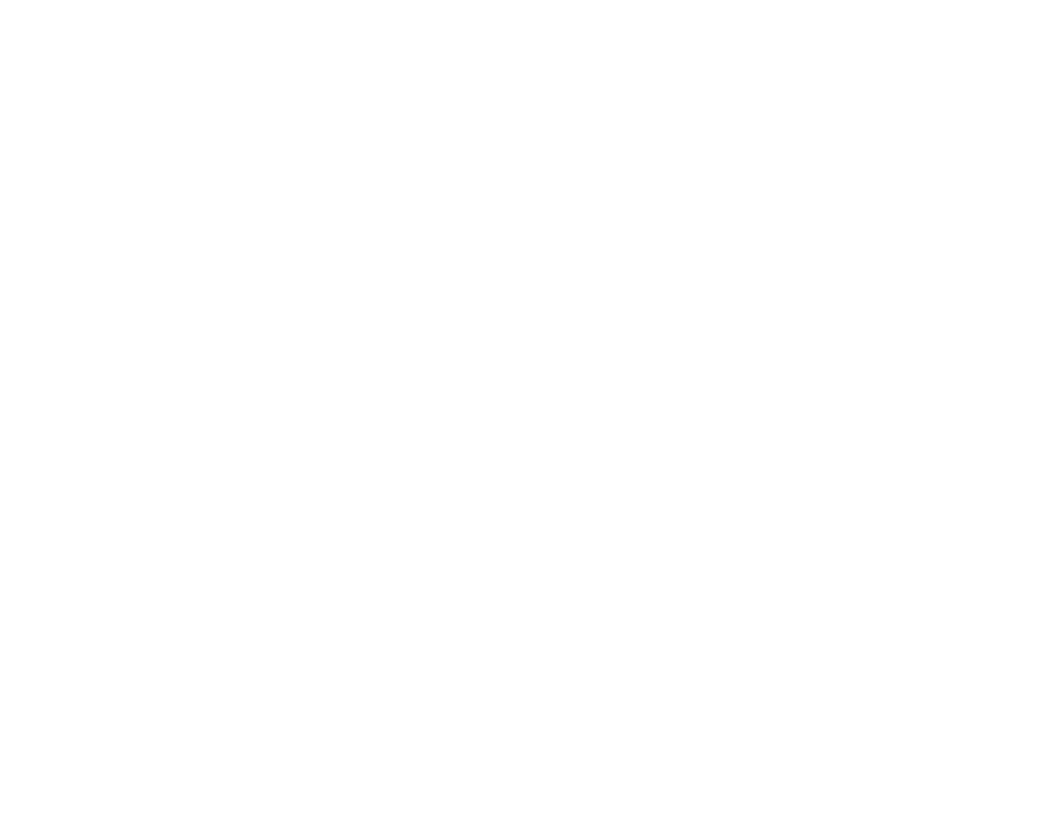
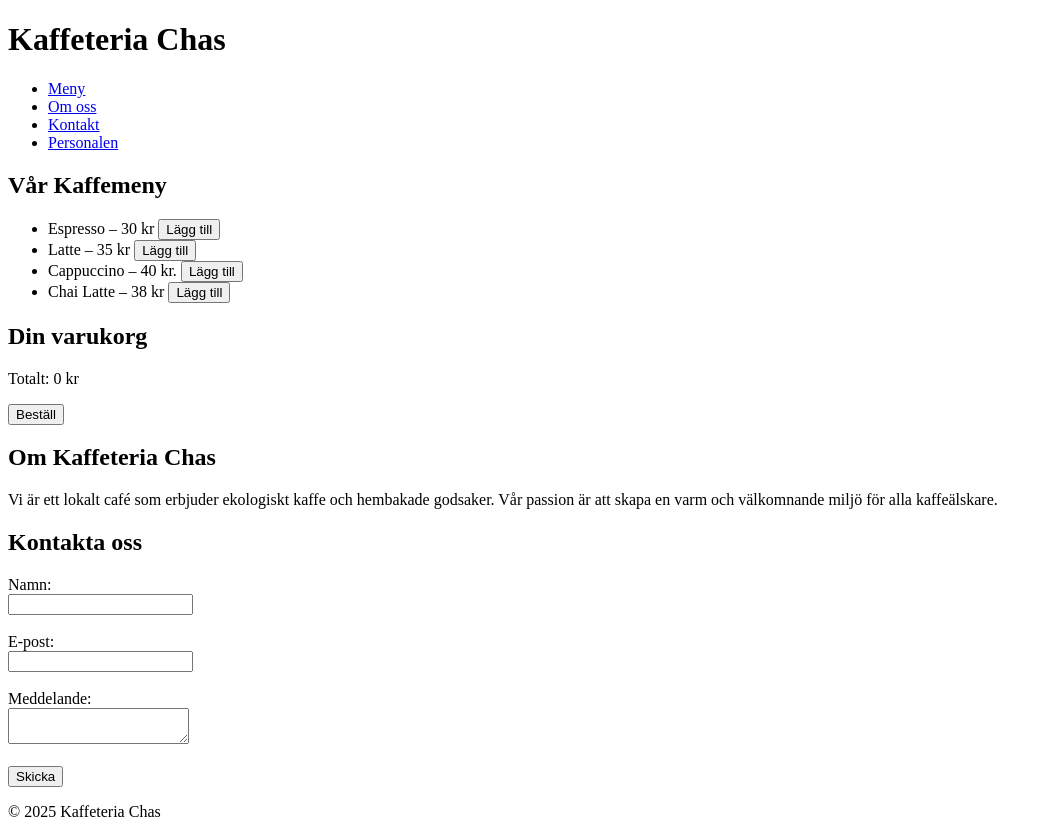
Before and after one commit to IsabelleLof/FOS25-bootcamp-exm, a plain HTML site: page index.html in a window 1280 px wide. Shown: the whole page, without its empty margins (0-1052 px from the left). Before the commit the page ends 800 px from the top, so only its background shows below. Drawn offline with Linux system fonts and the light colour scheme.

Commit message:
grund HTML

```diff
--- a/index.html
+++ b/index.html
@@ -6,6 +6,78 @@
     <title>Document</title>
 </head>
 <body>
+    <!DOCTYPE html>
+<html lang="sv">
+<head>
+  <meta charset="UTF-8">
+  <title>Kaffeteria Chas Globen</title>
+</head>
+<body>
+
+  <header>
+    <h1>Kaffeteria Chas</h1>
+    <nav>
+      <ul>
+        <li><a href="#menu">Meny</a></li>
+        <li><a href="#about">Om oss</a></li>
+        <li><a href="#contact">Kontakt</a></li>
+        <li><a href="#personal">Personalen</a></li>
+      </ul>
+    </nav>
+  </header>
+
+  <main>
+
+    <section id="menu">
+      <h2>Vår Kaffemeny</h2>
+      <ul>
+        <li>Espresso – 30 kr    <button data-product="Espresso" data-price="30">Lägg till</button></li>
+        <li>Latte – 35 kr       <button data-product="Espresso" data-price="35">Lägg till</button></li>
+        <li>Cappuccino – 40 kr. <button data-product="Espresso" data-price="40">Lägg till</button></li>
+        <li>Chai Latte – 38 kr  <button data-product="Espresso" data-price="38">Lägg till</button></li>
+      </ul>
+    </section>
+
+     <section id="cart">
+  <h2>Din varukorg</h2>
+  <ul id="cartItems">
+    <!-- Produkter läggs till här med JavaScript -->
+  </ul>
+  <p id="totalPrice">Totalt: 0 kr</p>
+  <button id="checkout">Beställ</button>
+    </section>
+
+
+     <section id="about">
+      <h2>Om Kaffeteria Chas</h2>
+      <p>
+        Vi är ett lokalt café som erbjuder ekologiskt kaffe och hembakade godsaker. Vår passion är att skapa en varm och välkomnande miljö för alla kaffeälskare.
+      </p>
+    </section>
+
+    <section id="contact">
+      <h2>Kontakta oss</h2>
+      <form>
+        <label for="name">Namn:</label><br>
+        <input type="text" id="name" name="name"><br><br>
+
+        <label for="email">E-post:</label><br>
+        <input type="email" id="email" name="email"><br><br>
+
+        <label for="message">Meddelande:</label><br>
+        <textarea id="message" name="message"></textarea><br><br>
+
+        <button type="submit">Skicka</button>
+      </form>
+    </section>
+  </main>
+
+  <footer>
+    <p>&copy; 2025 Kaffeteria Chas</p>
+  </footer>
 
 </body>
 </html>
+
+</body>
+</html>
```
